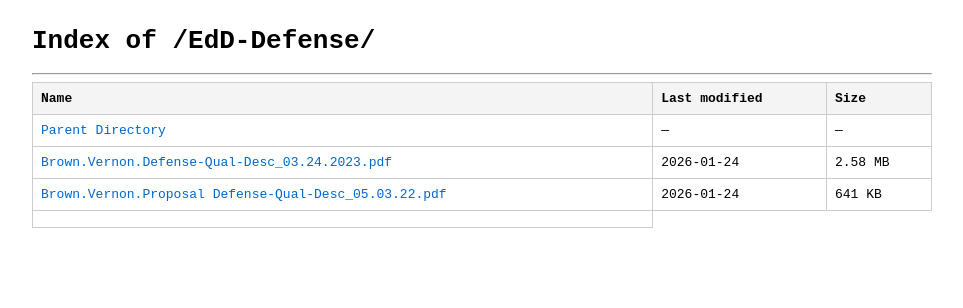
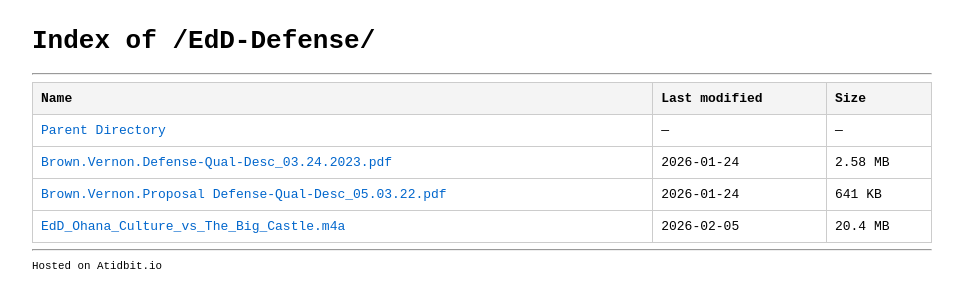
Before and after one commit to atidbit/atidbit.github.io, a Jekyll site: the page files/EdD-Defense/index.html, which Jekyll copies as it is, in a window 1280 px wide. Shown: the top 308 px of the page, without its empty margins (158-1121 px from the left). Built offline with Jekyll 4.4.1, drawn with Linux system fonts in a browser that asks for light colours; some of the changed lines change nothing that is shown.

Commit message:
Update index.html

```diff
--- a/files/EdD-Defense/index.html
+++ b/files/EdD-Defense/index.html
@@ -22,7 +22,7 @@
     <!-- Add your files/folders here manually -->
     <tr><td><a href="Brown.Vernon.Defense-Qual-Desc_03.24.2023.pdf">Brown.Vernon.Defense-Qual-Desc_03.24.2023.pdf</a></td><td>2026-01-24</td><td>2.58 MB</td></tr>
     <tr><td><a href="Brown.Vernon.Proposal%20Defense-Qual-Desc_05.03.22.pdf">Brown.Vernon.Proposal Defense-Qual-Desc_05.03.22.pdf</a></td><td>2026-01-24</td><td>641 KB</td></tr>
-    <tr><td><a href="EdD_Ohana_Culture_vs_The_Big_Castle.m4a</a></td><td>2026-02-05</td><td>20.4 MB</td></tr>
+    <tr><td><a href="EdD_Ohana_Culture_vs_The_Big_Castle.m4a">EdD_Ohana_Culture_vs_The_Big_Castle.m4a</a></td><td>2026-02-05</td><td>20.4 MB</td></tr>
     <!-- ... more rows ... -->
   </table>
   <hr>
```
